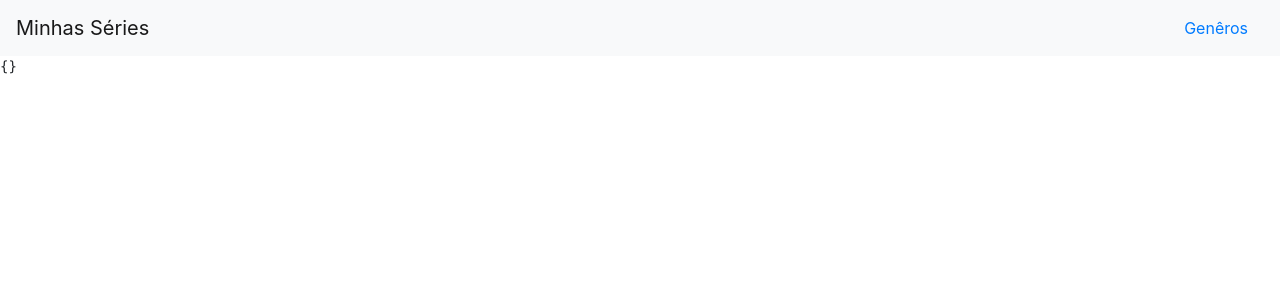
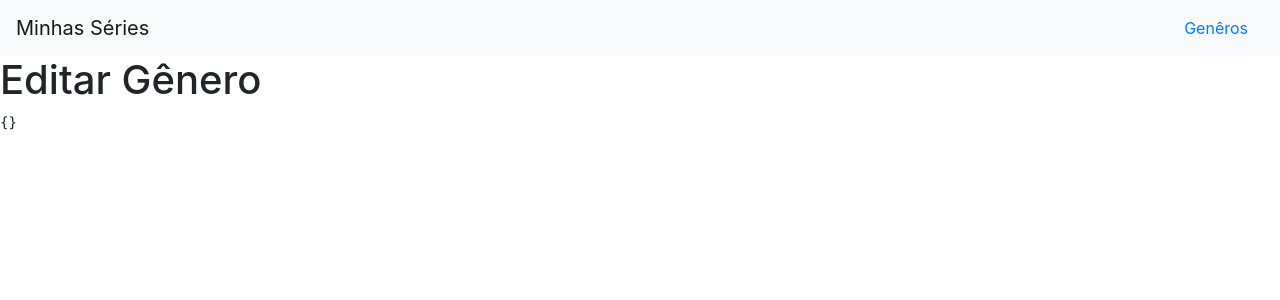
Before and after one commit to LuisValgoi/react-minhas-series, a React (Create React App) app: page /generos/1 in a window 1280 px wide. Shown: the top 300 px of the page. Built offline with nearby package versions, Linux system fonts and the light colour scheme; no server answers.

Commit message:
added editargenero component and redirection

```diff
--- a/src/App.js
+++ b/src/App.js
@@ -3,6 +3,7 @@ import axios from "axios";
 import Header from "./Header";
 import Generos from "./Generos";
 import NovoGenero from "./NovoGenero";
+import EditarGenero from "./EditarGenero";
 import {
   BrowserRouter as Router,
   Route
@@ -26,6 +27,7 @@ function App() {
         <div>
           <Header/>
           <Route path="/" exact component={Home} />
+          <Route path="/generos/:id" exact component={EditarGenero} />
           <Route path="/generos/novo" exact component={NovoGenero} />
           <Route path="/generos" exact component={Generos} />
           <pre>{JSON.stringify(data)}</pre>
--- /dev/null
+++ b/src/EditarGenero.js
@@ -0,0 +1,9 @@
+import React from "react";
+
+const EditarGenero = () => {
+  return (
+    <h1>Editar Gênero</h1>
+  );
+};
+
+export default EditarGenero;
--- a/src/Generos.js
+++ b/src/Generos.js
@@ -17,12 +17,15 @@ const Generos = () => {
     });
   };
 
-  const renderizaLinha = record => {
+  const renderizaLinha = (record) => {
     return (
       <tr key={record.id}>
         <th scope="row">{record.id}</th>
         <td>{record.name}</td>
-        <td><button onClick={() => deleteGenero(record.id)}>-</button></td>
+        <td>
+          <Link className="btn btn-info" to={"/generos/" + record.id}>Editar</Link>
+          <button className="btn btn-danger" onClick={() => deleteGenero(record.id)}>Remover</button>
+        </td>
       </tr>
     );
   }
```
